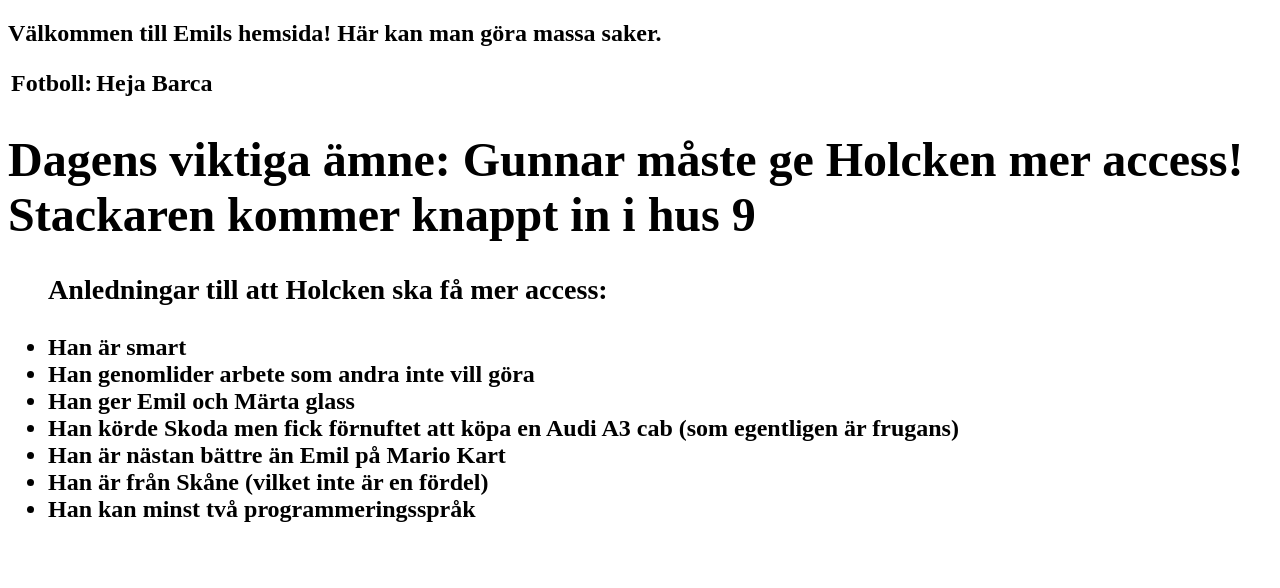
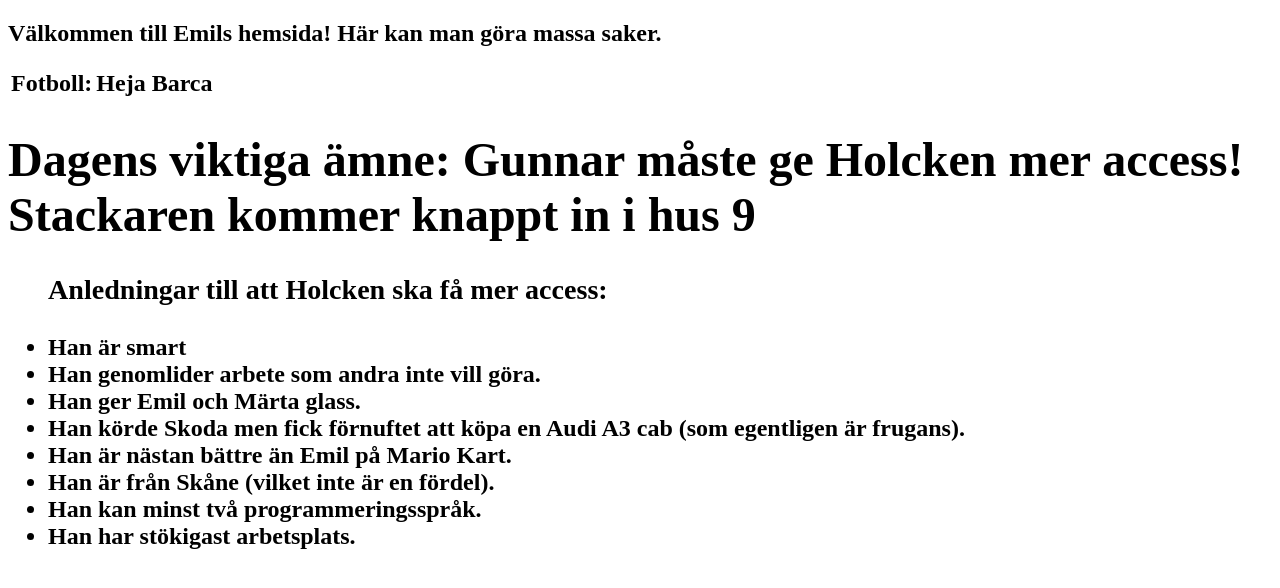
Before and after one commit to bergstrom97/bergstrom97.github.io, a Jekyll site: the page index.html, which Jekyll copies as it is, in a window 1280 px wide. Shown: the top 588 px of the page. Built offline with Jekyll 4.4.1, drawn with Linux system fonts in a browser that asks for light colours.

Commit message:
Update index.html

```diff
--- a/index.html
+++ b/index.html
@@ -25,12 +25,13 @@
 
     <h3>Anledningar till att Holcken ska få mer access:</h3>
     <li> Han är smart</li>
-    <li> Han genomlider arbete som andra inte vill göra</li>
-    <li> Han ger Emil och Märta glass</li>
-    <li>Han körde Skoda men fick förnuftet att köpa en Audi A3 cab (som egentligen är frugans)</li>
-    <li>Han är nästan bättre än Emil på Mario Kart</li>
-    <li>Han är från Skåne (vilket inte är en fördel)</li>
-    <li>Han kan minst två programmeringsspråk</li>
+    <li> Han genomlider arbete som andra inte vill göra.</li>
+    <li> Han ger Emil och Märta glass.</li>
+    <li>Han körde Skoda men fick förnuftet att köpa en Audi A3 cab (som egentligen är frugans).</li>
+    <li>Han är nästan bättre än Emil på Mario Kart.</li>
+    <li>Han är från Skåne (vilket inte är en fördel).</li>
+    <li>Han kan minst två programmeringsspråk.</li>
+    <li>Han har stökigast arbetsplats.</li>
   </ul>
   </body>
 </div>
```
